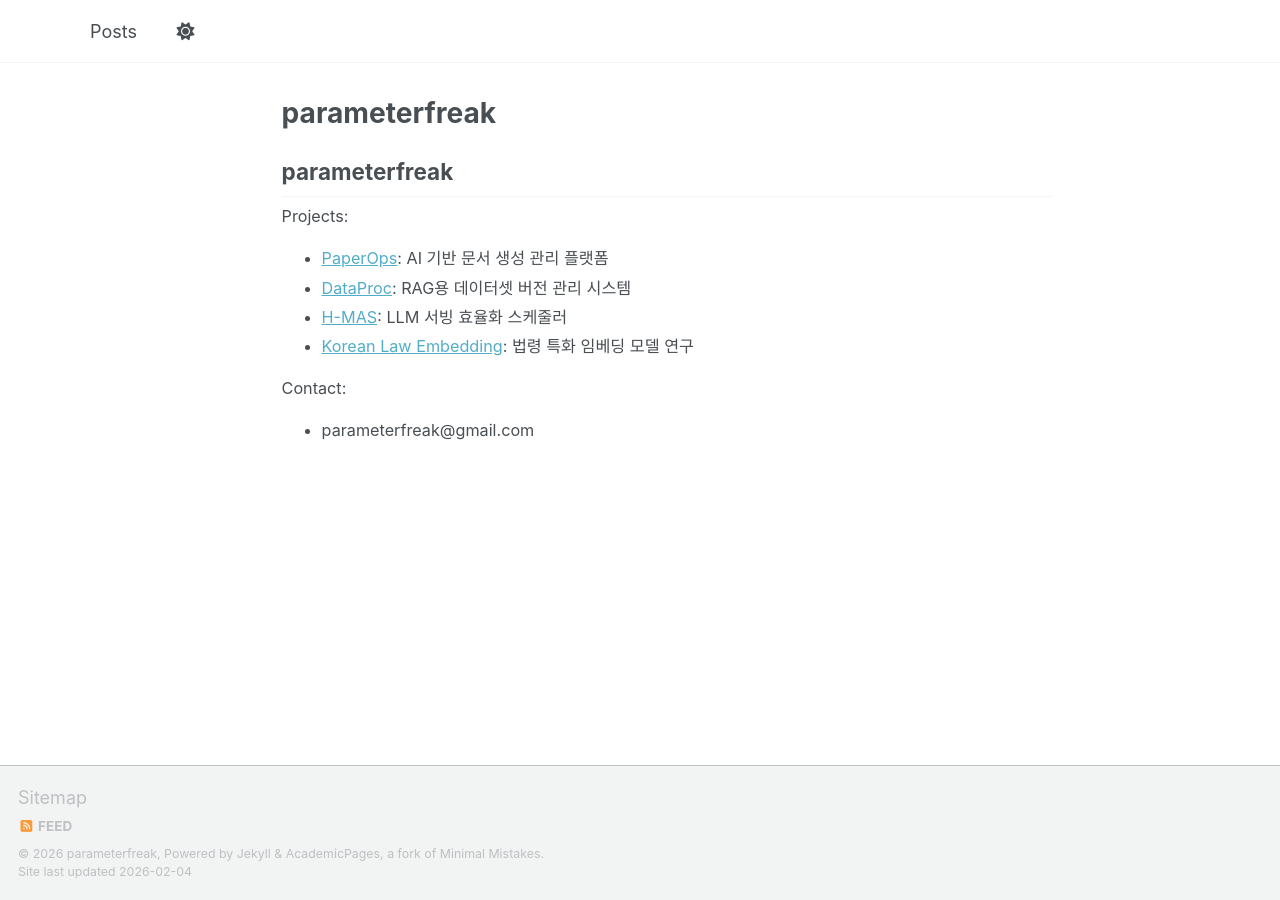
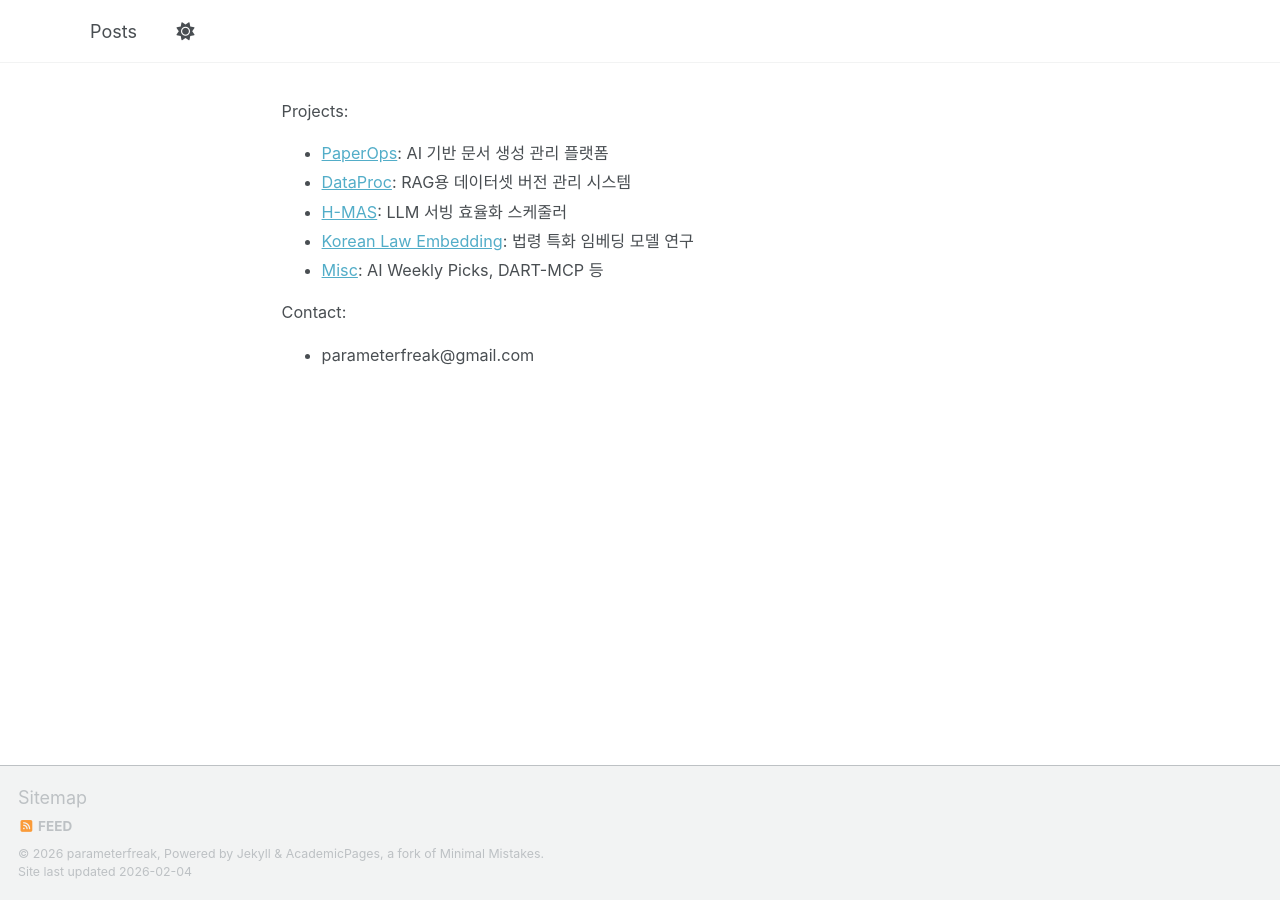
Before and after one commit to parameterfreak/parameterfreak.github.io, a Jekyll site: the page built from _pages/about.md, in a window 1280 px wide. Built offline with Jekyll 4.4.1, drawn with Linux system fonts in a browser that asks for light colours; a script that is not in the unit is left out; our own code applies the rules of GitHub Pages for plain Markdown files.

Commit message:
Add Misc category and remove redundant heading from About page

```diff
--- a/_pages/about.md
+++ b/_pages/about.md
@@ -7,13 +7,12 @@
   - /about.html
 ---
 
-## parameterfreak
-
 Projects:
 - [PaperOps](/categories/#paperops): AI 기반 문서 생성 관리 플랫폼
 - [DataProc](/categories/#dataproc): RAG용 데이터셋 버전 관리 시스템
 - [H-MAS](/categories/#h-mas): LLM 서빙 효율화 스케줄러
 - [Korean Law Embedding](/categories/#korean-law-embedding): 법령 특화 임베딩 모델 연구
+- [Misc](/categories/#misc): AI Weekly Picks, DART-MCP 등
 
 Contact:
 - parameterfreak@gmail.com
```
